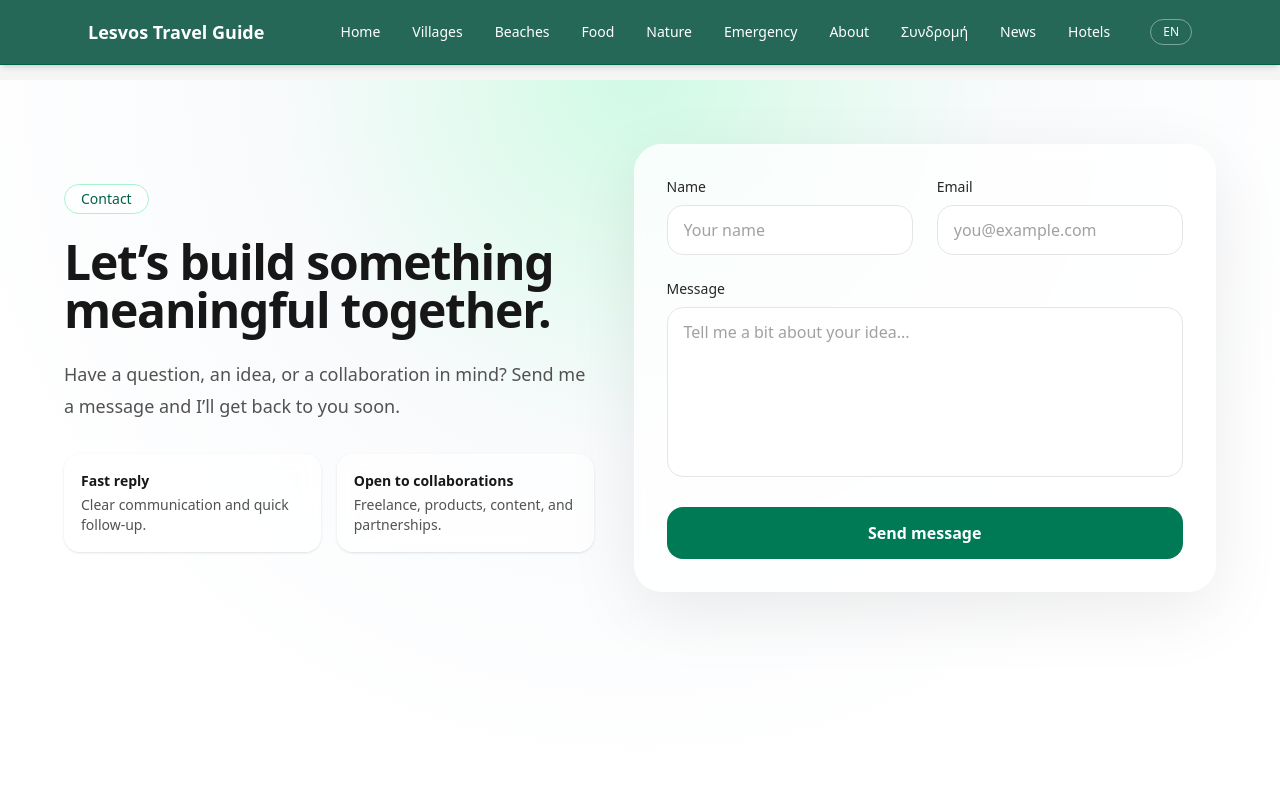
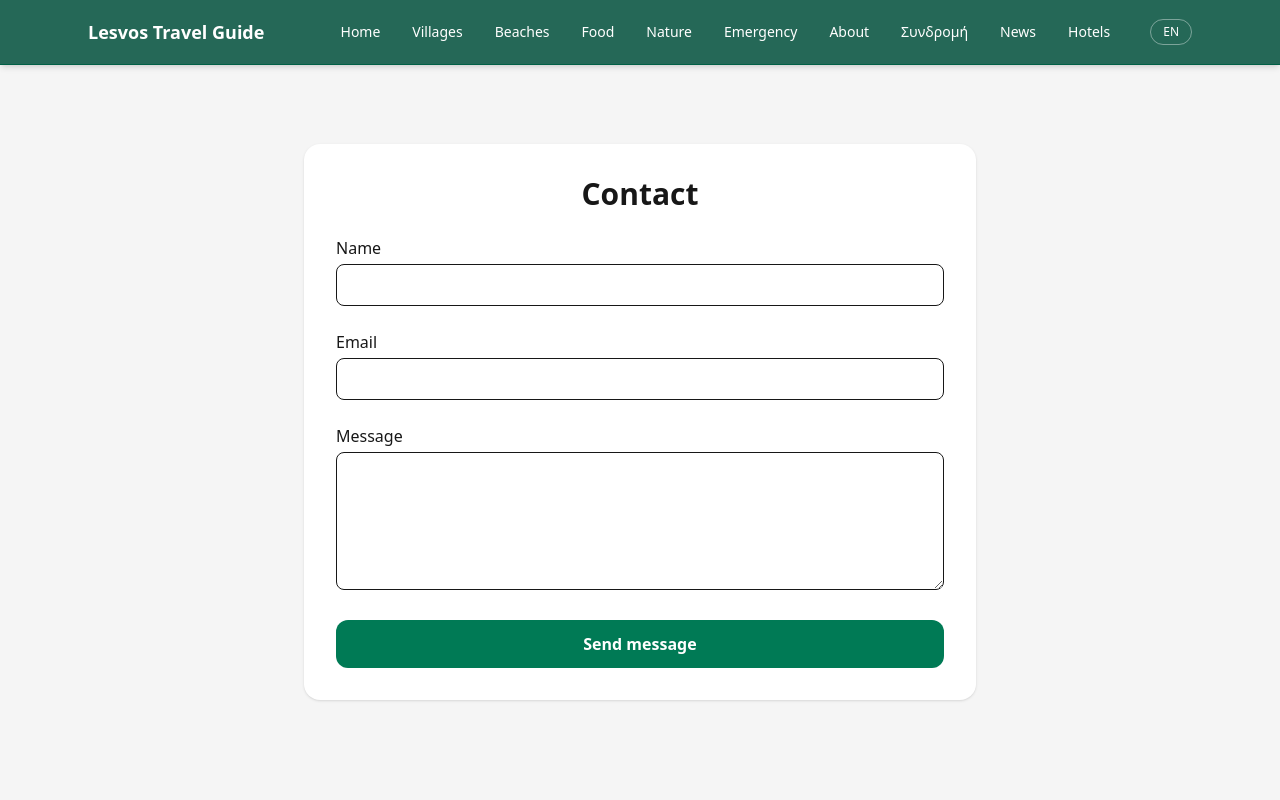
Before and after one commit to amamouridis06/lesvos-travel-guide, a Next.js app: page /contact in a window 1280 px wide. Shown: the top 800 px of the page. Built offline with nearby package versions, Linux system fonts and the light colour scheme; no server answers.

Commit message:
Update page.tsx

```diff
--- a/app/contact/page.tsx
+++ b/app/contact/page.tsx
@@ -1,187 +1,97 @@
 "use client";
 
 import { useState } from "react";
-import { useForm, ValidationError } from "@formspree/react";
 
 export default function ContactPage() {
-  const [values, setValues] = useState({
-    name: "",
-    email: "",
-    message: "",
+  const [submitted, setSubmitted] = useState(false);
+  const [loading, setLoading] = useState(false);
+
+  const handleSubmit = async (e: React.FormEvent<HTMLFormElement>) => {
+    e.preventDefault();
+    setLoading(true);
+
+    const form = e.currentTarget;
+    const data = new FormData(form);
+
+    const response = await fetch("https://formspree.io/f/YOUR_FORM_ID", {
+      method: "POST",
+      body: data,
+      headers: {
+        Accept: "application/json",
+      },
     });
 
-  const [state, handleSubmit] = useForm(
-    process.env.NEXT_PUBLIC_FORMSPREE_FORM_ID || ""
-  );
+    if (response.ok) {
+      setSubmitted(true);
+      form.reset();
+    } else {
+      alert("Something went wrong");
+    }
 
-  const onChange = (
-    e: React.ChangeEvent<HTMLInputElement | HTMLTextAreaElement>
-  ) => {
-    setValues((prev) => ({ ...prev, [e.target.name]: e.target.value }));
+    setLoading(false);
   };
 
-  if (state.succeeded) {
+  if (submitted) {
     return (
-      <main className="relative min-h-screen overflow-hidden bg-[radial-gradient(circle_at_top,_#d1fae5,_#f8fafc_35%,_#ffffff_70%)] px-4 py-16 text-neutral-900 sm:px-6">
-        <div className="mx-auto max-w-3xl">
-          <div className="rounded-[28px] border border-white/60 bg-white/80 p-8 shadow-[0_20px_70px_rgba(0,0,0,0.08)] backdrop-blur xl:p-12">
-            <div className="mx-auto flex max-w-xl flex-col items-center text-center">
-              <div className="mb-6 flex h-16 w-16 items-center justify-center rounded-full bg-emerald-100 text-2xl">
-                ✓
-              </div>
-              <h1 className="mb-3 text-3xl font-bold tracking-tight sm:text-4xl">
-                Message sent
-              </h1>
-              <p className="mb-8 text-base leading-7 text-neutral-600 sm:text-lg">
-                Thank you for reaching out. I received your message and I’ll get
-                back to you as soon as possible.
-              </p>
-
-              <button
-                onClick={() => {
-                  setValues({ name: "", email: "", message: "" });
-                  window.location.reload();
-                }}
-                className="rounded-2xl bg-emerald-700 px-6 py-3 font-semibold text-white transition hover:bg-emerald-800"
-              >
-                Send another message
-              </button>
-            </div>
-          </div>
+      <main className="min-h-screen flex items-center justify-center bg-neutral-100">
+        <div className="bg-white p-10 rounded-2xl shadow text-center">
+          <h1 className="text-2xl font-bold mb-4">Message sent ✅</h1>
+          <p className="text-gray-600">Thanks! I’ll get back to you soon.</p>
         </div>
       </main>
     );
   }
 
   return (
-    <main className="relative min-h-screen overflow-hidden bg-[radial-gradient(circle_at_top,_#d1fae5,_#f8fafc_35%,_#ffffff_70%)] px-4 py-16 text-neutral-900 sm:px-6">
-      <div className="absolute inset-0 -z-10 opacity-60">
-        <div className="absolute left-[-80px] top-16 h-72 w-72 rounded-full bg-emerald-200 blur-3xl" />
-        <div className="absolute bottom-0 right-[-60px] h-80 w-80 rounded-full bg-teal-100 blur-3xl" />
-      </div>
+    <main className="min-h-screen bg-neutral-100 px-4 py-16">
+      <div className="max-w-2xl mx-auto bg-white p-8 rounded-2xl shadow">
+        <h1 className="text-3xl font-bold mb-6 text-center">Contact</h1>
 
-      <div className="mx-auto grid max-w-6xl gap-10 lg:grid-cols-[1fr_1.1fr] lg:items-center">
-        <section className="max-w-xl">
-          <span className="inline-flex rounded-full border border-emerald-200 bg-white/70 px-4 py-1 text-sm font-medium text-emerald-800 backdrop-blur">
-            Contact
-          </span>
-
-          <h1 className="mt-6 text-4xl font-bold tracking-tight sm:text-5xl">
-            Let’s build something meaningful together.
-          </h1>
-
-          <p className="mt-6 text-base leading-8 text-neutral-600 sm:text-lg">
-            Have a question, an idea, or a collaboration in mind? Send me a
-            message and I’ll get back to you soon.
-          </p>
-
-          <div className="mt-8 grid gap-4 sm:grid-cols-2">
-            <div className="rounded-2xl border border-white/70 bg-white/70 p-4 shadow-sm backdrop-blur">
-              <p className="text-sm font-semibold text-neutral-900">Fast reply</p>
-              <p className="mt-1 text-sm text-neutral-600">
-                Clear communication and quick follow-up.
-              </p>
-            </div>
-
-            <div className="rounded-2xl border border-white/70 bg-white/70 p-4 shadow-sm backdrop-blur">
-              <p className="text-sm font-semibold text-neutral-900">
-                Open to collaborations
-              </p>
-              <p className="mt-1 text-sm text-neutral-600">
-                Freelance, products, content, and partnerships.
-              </p>
-            </div>
-          </div>
-        </section>
-
-        <section className="rounded-[28px] border border-white/60 bg-white/80 p-6 shadow-[0_20px_70px_rgba(0,0,0,0.08)] backdrop-blur sm:p-8">
         <form onSubmit={handleSubmit} className="space-y-6">
-            <div className="grid gap-6 sm:grid-cols-2">
-              <div className="sm:col-span-1">
-                <label
-                  htmlFor="name"
-                  className="mb-2 block text-sm font-medium text-neutral-800"
-                >
-                  Name
-                </label>
+          <div>
+            <label className="block mb-1 font-medium">Name</label>
             <input
-                  id="name"
               type="text"
               name="name"
-                  value={values.name}
-                  onChange={onChange}
               required
-                  placeholder="Your name"
-                  className="w-full rounded-2xl border border-neutral-200 bg-white px-4 py-3 text-neutral-900 outline-none transition placeholder:text-neutral-400 focus:border-emerald-500 focus:ring-4 focus:ring-emerald-100"
+              className="w-full border rounded-lg px-4 py-2"
             />
           </div>
 
-              <div className="sm:col-span-1">
-                <label
-                  htmlFor="email"
-                  className="mb-2 block text-sm font-medium text-neutral-800"
-                >
-                  Email
-                </label>
+          <div>
+            <label className="block mb-1 font-medium">Email</label>
             <input
-                  id="email"
               type="email"
               name="email"
-                  value={values.email}
-                  onChange={onChange}
               required
-                  placeholder="you@example.com"
-                  className="w-full rounded-2xl border border-neutral-200 bg-white px-4 py-3 text-neutral-900 outline-none transition placeholder:text-neutral-400 focus:border-emerald-500 focus:ring-4 focus:ring-emerald-100"
+              className="w-full border rounded-lg px-4 py-2"
             />
-                <ValidationError
-                  prefix="Email"
-                  field="email"
-                  errors={state.errors}
-                  className="mt-2 text-sm text-red-600"
-                />
-              </div>
           </div>
 
           <div>
-              <label
-                htmlFor="message"
-                className="mb-2 block text-sm font-medium text-neutral-800"
-              >
-                Message
-              </label>
+            <label className="block mb-1 font-medium">Message</label>
             <textarea
-                id="message"
               name="message"
-                rows={6}
-                value={values.message}
-                onChange={onChange}
+              rows={5}
               required
-                placeholder="Tell me a bit about your idea..."
-                className="w-full resize-none rounded-2xl border border-neutral-200 bg-white px-4 py-3 text-neutral-900 outline-none transition placeholder:text-neutral-400 focus:border-emerald-500 focus:ring-4 focus:ring-emerald-100"
-              />
-              <ValidationError
-                prefix="Message"
-                field="message"
-                errors={state.errors}
-                className="mt-2 text-sm text-red-600"
+              className="w-full border rounded-lg px-4 py-2"
             />
           </div>
 
-            {state.errors && state.errors.length > 0 && (
-              <div className="rounded-2xl border border-red-200 bg-red-50 px-4 py-3 text-sm text-red-700">
-                Something went wrong. Please check the fields and try again.
-              </div>
-            )}
+          <input
+            type="hidden"
+            name="_subject"
+            value="New message from website"
+          />
 
           <button
             type="submit"
-              disabled={state.submitting}
-              className="inline-flex w-full items-center justify-center rounded-2xl bg-emerald-700 px-6 py-3.5 font-semibold text-white transition hover:bg-emerald-800 disabled:cursor-not-allowed disabled:opacity-70"
+            disabled={loading}
+            className="w-full bg-emerald-700 text-white py-3 rounded-xl font-semibold hover:bg-emerald-800 disabled:opacity-70"
           >
-              {state.submitting ? "Sending..." : "Send message"}
+            {loading ? "Sending..." : "Send message"}
           </button>
         </form>
-        </section>
       </div>
     </main>
   );
```
Lines whose indentation alone changed are shown as unchanged.
